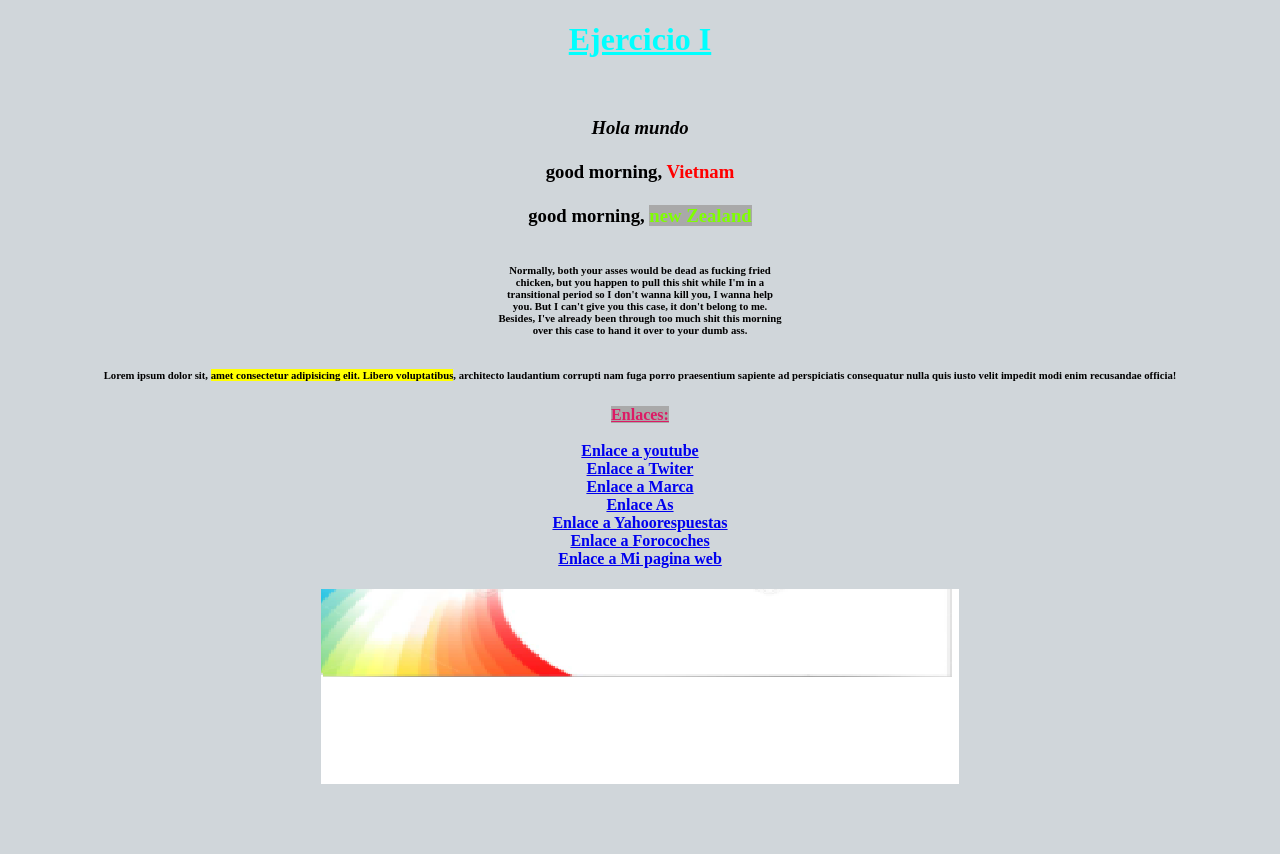
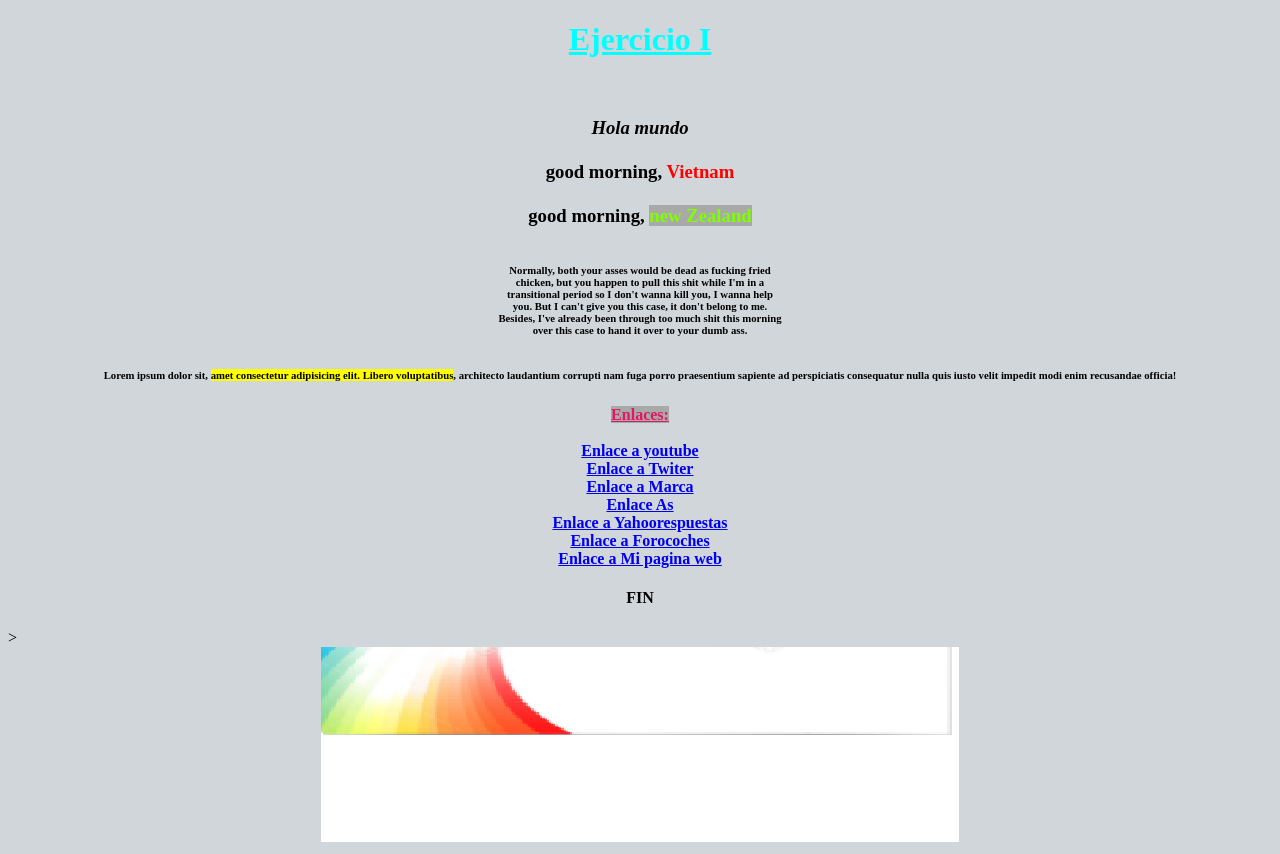
Before and after one commit to albertov12345/050lenguajedemarcas, a plain HTML site: page index.html in a window 1280 px wide. Before the commit the page ends 800 px from the top, so only its background shows below. Drawn offline with Linux system fonts and the light colour scheme.

Commit message:
ultimoCambio

```diff
--- a/index.html
+++ b/index.html
@@ -45,7 +45,7 @@
       <br> <a href="https://www.forocoches.com/">Enlace a Forocoches</a>
       <br> <a href="file:///C:/Users/Aula002/Desktop/EjercicioUno/index.html" target="_blank">Enlace a Mi pagina web</a>
     </h4>
-
+        <h4 align="center">FIN</h4>>
     <div align="center"><img src="imagenes/Captura.PNG"></div>
 
 
```
